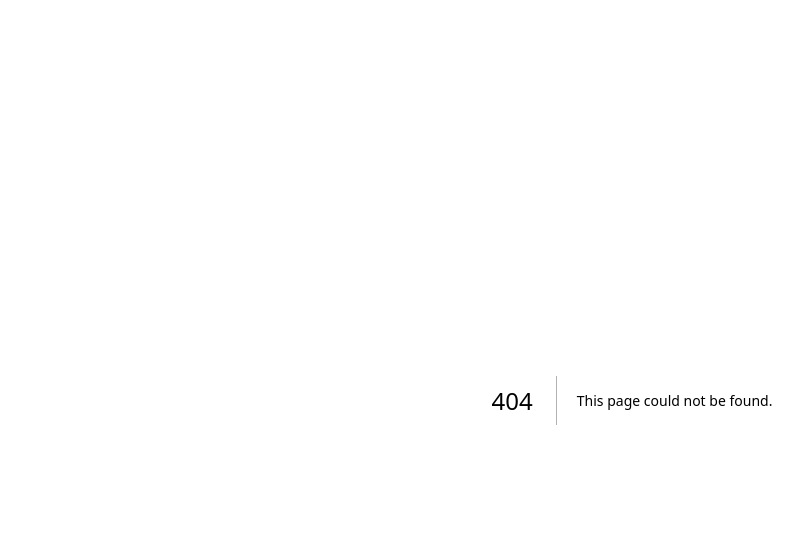
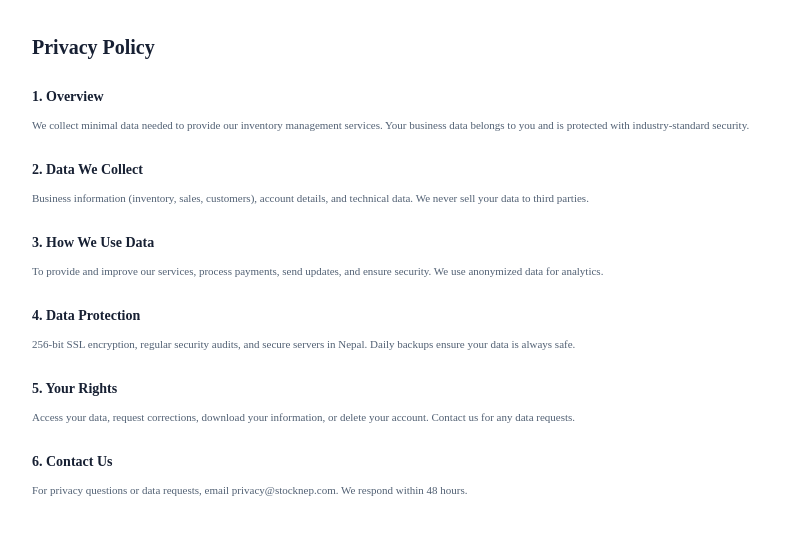
Before and after one commit to ChamlingUttam/nepstock, a Next.js app: page /privacy-policy in a window 1280 px wide. Before the commit this address had no page. Shown: the top 534 px of the page, without its empty margins (8-811 px from the left). Built offline with nearby package versions, Linux system fonts and the light colour scheme.

Commit message:
feat: privacy policy, term of service

```diff
--- /dev/null
+++ b/app/Term-of-service/page.tsx
@@ -0,0 +1,71 @@
+
+import Link from "next/link";
+
+export default function PrivacyPolicyPage() {
+  return (
+    <main className="min-h-screen bg-white">
+      <section className="mx-auto max-w-[1280px] px-6 py-8 sm:px-8 lg:px-10">
+        <h1 className="mb-6 text-[20px] font-bold text-[#172033]">
+          Term of Service
+        </h1>
+
+        <div className="space-y-6">
+            <section>
+                <h2 className="mb-2 text-[14px] font-bold text-[#172033]">
+                    1. Agreement
+                </h2>
+                <p className="text-[11px] leading-5 text-[#526174]">
+            By using StockNep, you agree to these terms. Read them carefully before using our platform.
+            </p>
+            </section>
+
+            <section>
+            <h2 className="mb-2 text-[14px] font-bold text-[#172033]">
+              2. Your Account
+            </h2>
+            <p className="text-[11px] leading-5 text-[#526174]">
+            You're responsible for your account security. Keep credentials safe and notify us of unauthorized access.
+            </p>
+          </section>
+
+          <section>
+            <h2 className="mb-2 text-[14px] font-bold text-[#172033]">
+              3. Payment
+            </h2>
+            <p className="text-[11px] leading-5 text-[#526174]">
+              Monthly/annual billing in Nepali Rupees. Cancel anytime. No hidden fees or lock-in contracts.
+            </p>
+          </section>
+
+        <section>
+            <h2 className="mb-2 text-[14px] font-bold text-[#172033]">
+              4. Acceptable Use
+            </h2>
+            <p className="text-[11px] leading-5 text-[#526174]">
+             Use for legitimate business only. No illegal activities, spamming, or platform abuse.
+            </p>
+          </section>
+
+
+          <section>
+            <h2 className="mb-2 text-[14px] font-bold text-[#172033]">
+              5. Your Data
+            </h2>
+            <p className="text-[11px] leading-5 text-[#526174]">
+              You own your business data. We protect it with security measures and never sell it to third parties.
+            </p>
+          </section>
+
+          <section>
+            <h2 className="mb-2 text-[14px] font-bold text-[#172033]">
+              6. Liability
+            </h2>
+            <p className="text-[11px] leading-5 text-[#526174]">
+             We're not liable for business decisions based on platform data. Maximum liability limited to fees paid.
+            </p>
+          </section>
+        </div>
+      </section>
+    </main>
+  );
+}
--- /dev/null
+++ b/app/privacy-policy/page.tsx
@@ -0,0 +1,78 @@
+import Link from "next/link";
+
+export default function PrivacyPolicyPage() {
+  return (
+    <main className="min-h-screen bg-white">
+      <section className="mx-auto max-w-[1280px] px-6 py-8 sm:px-8 lg:px-10">
+        <h1 className="mb-6 text-[20px] font-bold text-[#172033]">
+          Privacy Policy
+        </h1>
+
+        <div className="space-y-6">
+          <section>
+            <h2 className="mb-2 text-[14px] font-bold text-[#172033]">
+              1. Overview
+            </h2>
+            <p className="text-[11px] leading-5 text-[#526174]">
+              We collect minimal data needed to provide our inventory
+              management services. Your business data belongs to you and is
+              protected with industry-standard security.
+            </p>
+          </section>
+
+          <section>
+            <h2 className="mb-2 text-[14px] font-bold text-[#172033]">
+              2. Data We Collect
+            </h2>
+            <p className="text-[11px] leading-5 text-[#526174]">
+              Business information (inventory, sales, customers), account
+              details, and technical data. We never sell your data to third
+              parties.
+            </p>
+          </section>
+
+          <section>
+            <h2 className="mb-2 text-[14px] font-bold text-[#172033]">
+              3. How We Use Data
+            </h2>
+            <p className="text-[11px] leading-5 text-[#526174]">
+              To provide and improve our services, process payments, send
+              updates, and ensure security. We use anonymized data for
+              analytics.
+            </p>
+          </section>
+
+          <section>
+            <h2 className="mb-2 text-[14px] font-bold text-[#172033]">
+              4. Data Protection
+            </h2>
+            <p className="text-[11px] leading-5 text-[#526174]">
+              256-bit SSL encryption, regular security audits, and secure
+              servers in Nepal. Daily backups ensure your data is always safe.
+            </p>
+          </section>
+
+          <section>
+            <h2 className="mb-2 text-[14px] font-bold text-[#172033]">
+              5. Your Rights
+            </h2>
+            <p className="text-[11px] leading-5 text-[#526174]">
+              Access your data, request corrections, download your information,
+              or delete your account. Contact us for any data requests.
+            </p>
+          </section>
+
+          <section>
+            <h2 className="mb-2 text-[14px] font-bold text-[#172033]">
+              6. Contact Us
+            </h2>
+            <p className="text-[11px] leading-5 text-[#526174]">
+              For privacy questions or data requests, email
+              privacy@stocknep.com. We respond within 48 hours.
+            </p>
+          </section>
+        </div>
+      </section>
+    </main>
+  );
+}
--- a/package.json
+++ b/package.json
@@ -14,9 +14,9 @@
     "class-variance-authority": "^0.7.1",
     "cn": "^0.3.0",
     "lucide-react": "^1.46.0",
-    "next": "16.3.5",
-    "react": "19.2.8",
-    "react-dom": "19.2.8",
+    "next": "^16.3.5",
+    "react": "^19.2.8",
+    "react-dom": "^19.2.8",
     "react-hook-form": "^7.88.0",
     "shadcn": "^4.21.0",
     "tw-animate-css": "^1.4.0",
```
Also changed, not shown: 1 other file (tests, documents, lock files or other folders).
